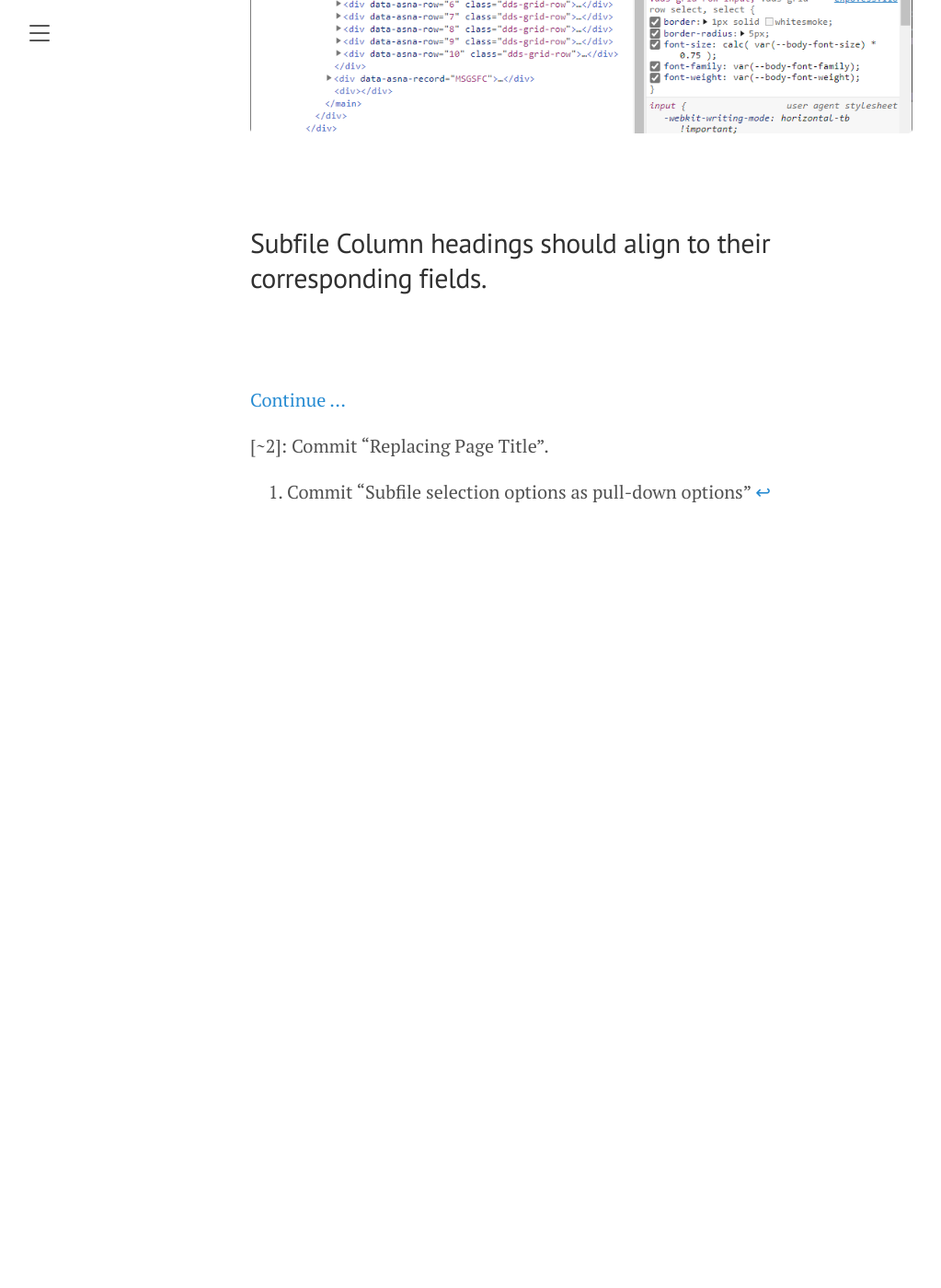
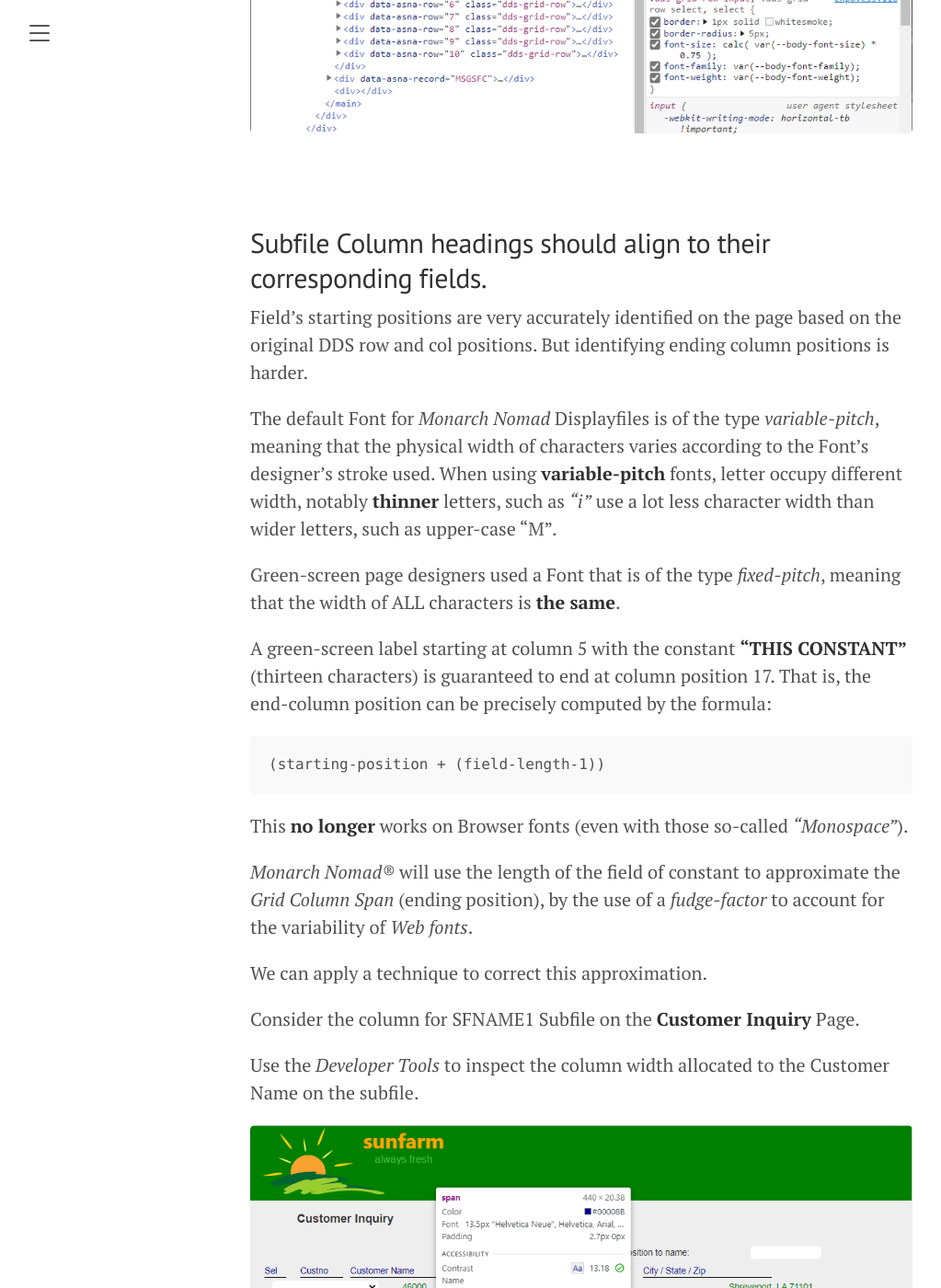
Before and after one commit to ASNA/SunFarm, a Jekyll site: the page built from docs/remove-redundant-green-screen-info.md, in a window 1280 px wide and 1400 px high, scrolled down 11765 px. Shown: the whole window at 92% size, without its empty margins (8-1031 px from the left). Built offline with Jekyll 4.4.1, drawn with Linux system fonts in a browser that asks for light colours; before the commit the page ends 12395 px from its top, so only the background shows below that; some of the changed text lies outside the part shown.

Commit message:
More content

````diff
--- a/docs/remove-redundant-green-screen-info.md
+++ b/docs/remove-redundant-green-screen-info.md
@@ -348,6 +348,42 @@ Once you have CSS styles defined, you can take advantage of Modern Browsers *Dev
 
 ## Subfile Column headings should align to their corresponding fields.
 
+Field’s starting positions are very accurately identified on the page based on the original DDS row and col positions. But identifying ending column positions is harder.
+
+The default Font for *Monarch Nomad* Displayfiles is of the type *variable-pitch*, meaning that the physical width of characters varies according to the Font’s designer’s stroke used. When using **variable-pitch** fonts, letter occupy different width, notably **thinner** letters, such as *“i”* use a lot less character width than wider letters, such as upper-case “M”.
+
+Green-screen page designers used a Font that is of the type *fixed-pitch*, meaning that the width of ALL characters is **the same**.
+
+A green-screen label starting at column 5 with the constant **“THIS CONSTANT”** (thirteen characters) is guaranteed to end at column position 17. That is, the end-column position can be precisely computed by the formula:
+
+~~~
+(starting-position + (field-length-1))
+~~~
+
+This **no longer** works on Browser fonts (even with those so-called *"Monospace"*).
+
+*Monarch Nomad&reg;* will use the length of the field of constant to approximate the *Grid Column Span* (ending position), by the use of a *fudge-factor* to account for the variability of *Web fonts*.
+
+We can apply a technique to correct this approximation.
+
+Consider the column for SFNAME1 Subfile on the **Customer Inquiry** Page.
+
+Use the *Developer Tools* to inspect the column width allocated to the Customer Name on the subfile.
+
+![Grid Column Span](/images/grid-col-span.png)
+
+Notice how the Legacy Application was allocating *forty* characters for Customer Names (its field length), but when using *variable-pitch* fonts this *span* results wasteful, showing an un-used -*yet valuable*- area on the page.
+
+We can override the *Column Span* calculation by adding the *tagHelper* attribute **ColSpan** as follows:
+
+```html
+<DdsCharField Col="12+14+1" ColSpan="30" For="SFLC.SFL1[rrn].SFNAME1" VirtualRowCol="@row,14" Color="Green : !61 , DarkBlue : 61" />
+```
+
+This way we can reduce Grid column positions and complete adjusting our elements on the Page to achieve the look as depicted by the following image[^3]:
+
+![Grid Column Span](/images/narrower-name-column.png)
+
 <br>
 <br>
 <br>
@@ -355,3 +391,4 @@ Once you have CSS styles defined, you can take advantage of Modern Browsers *Dev
 
 [^1]: Commit “Subfile selection options as pull-down options”
 [~2]: Commit "Replacing Page Title".
+[^3]: Commit: “Fourteen records subfile”.
````
Also changed, not shown: docs/images/grid-col-span.png (added), docs/images/narrower-name-column.png (added).
